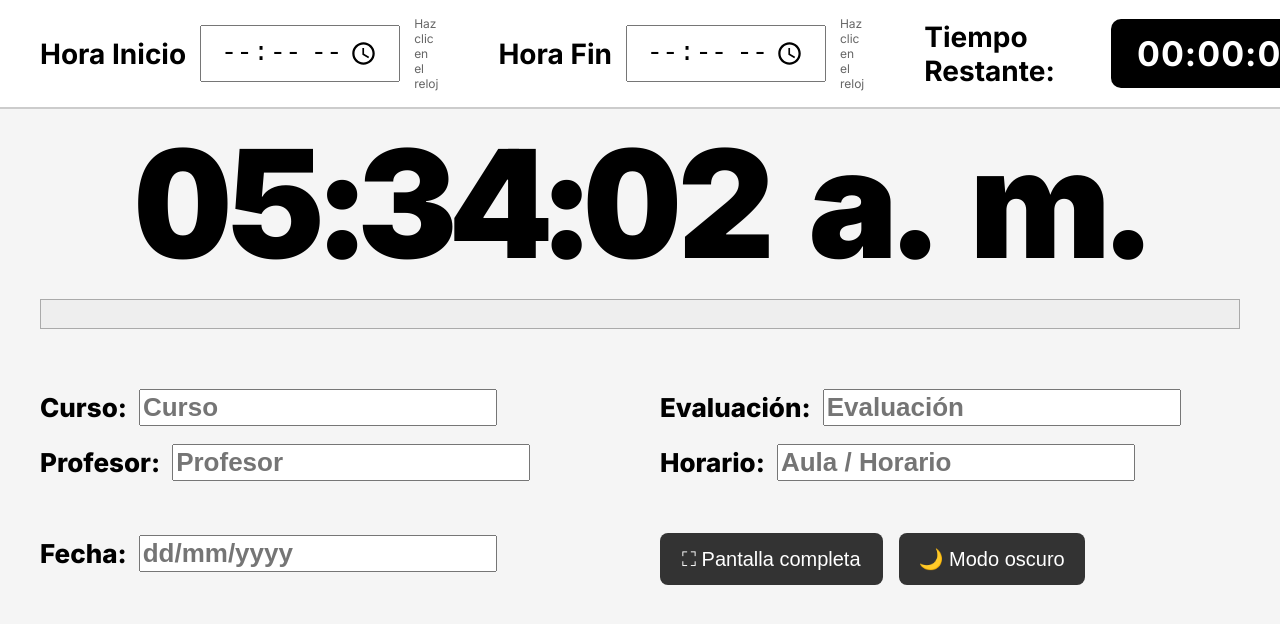
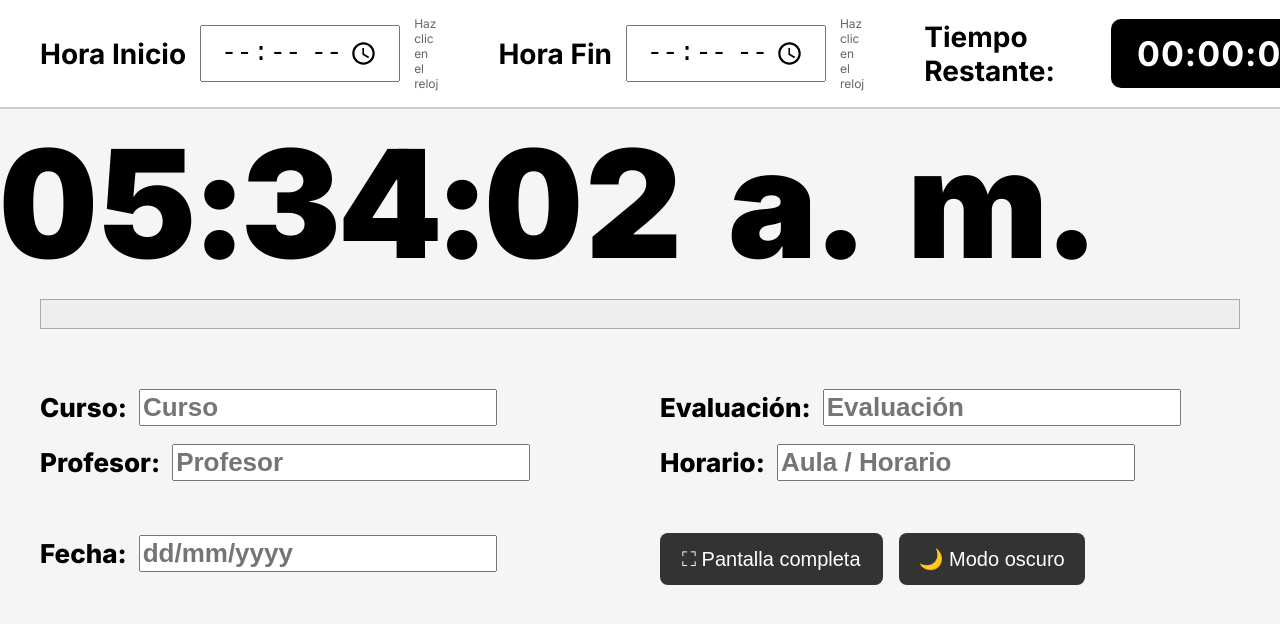
Before and after one commit to izimath123/timepucp, a plain HTML site: page index.html in a window 1280 px wide. Drawn offline with Linux system fonts and the light colour scheme.

Commit message:
Agregar cambios de ajuste

```diff
--- a/css/styles.css
+++ b/css/styles.css
@@ -108,25 +108,70 @@ main {
    HORA ACTUAL (CENTRAL)
 ========================= */
 
+/*
 .hora-actual {
-    text-align: center;
-    font-size: clamp(120px, 15vw, 220px);
+    display: flex;
+    justify-content: center;
+    align-items: center;
+
+    font-family: 'Arial Black', Arial, sans-serif;
+    font-size: clamp(100px, 12vw, 190px);
     font-weight: 900;
-    margin: 20px 0;
+
+    line-height: 1;
+    margin: 10px 0;
+
+    max-width: 100%;
+    overflow: hidden;
+    white-space: nowrap;
+}
+*/
+
+main {
+    width: 100%;   /* agregado */
+}
+
+
+.hora-actual {
+    display: flex;
+    justify-content: center;
+    align-items: center;
+
+    width: 100%;
+    margin-left: calc(50% - 50vw); /* agregado */
+    overflow: hidden;
+
+    font-size: clamp(110px, 14vw, 200px);
+    font-weight: 900;
     line-height: 1;
 
-    white-space: nowrap;
+    white-space: nowrap;  /* agregado */
+
+    margin: 20px 0;
+
     font-variant-numeric: tabular-nums;
-    max-width: 100vw;
-    overflow: hidden;
-    letter-spacing: -0.02em;
+    letter-spacing: 0.02em;
 }
 
-.hora-actual::after {
+
+#horaActual {
     display: inline-block;
-    width: 2.2ch; /* ancho fijo */
-    text-align: left;
+    min-width: 10ch;   /* 🔒 ancho fijo para HH:MM:SS */
+    text-align: center;
 }
+
+#horaActual::after {
+    content: '';
+    display: inline-block;
+    width: 3ch;
+}
+
+.hora-actual span {
+    display: inline-block;
+    min-width: 9ch;   /* reserva espacio fijo */
+    text-align: center;
+}
+
 
 
 /* =========================
```
